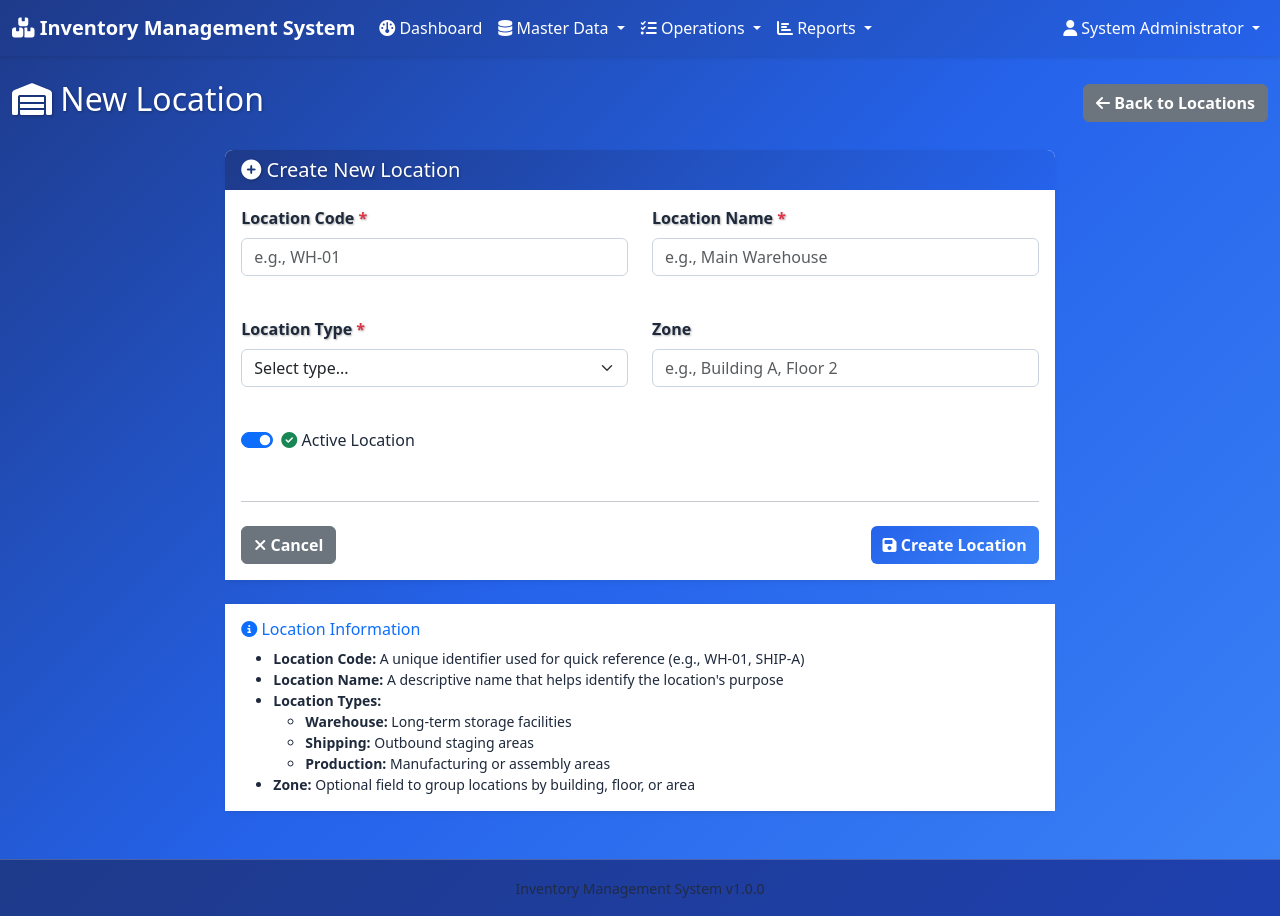
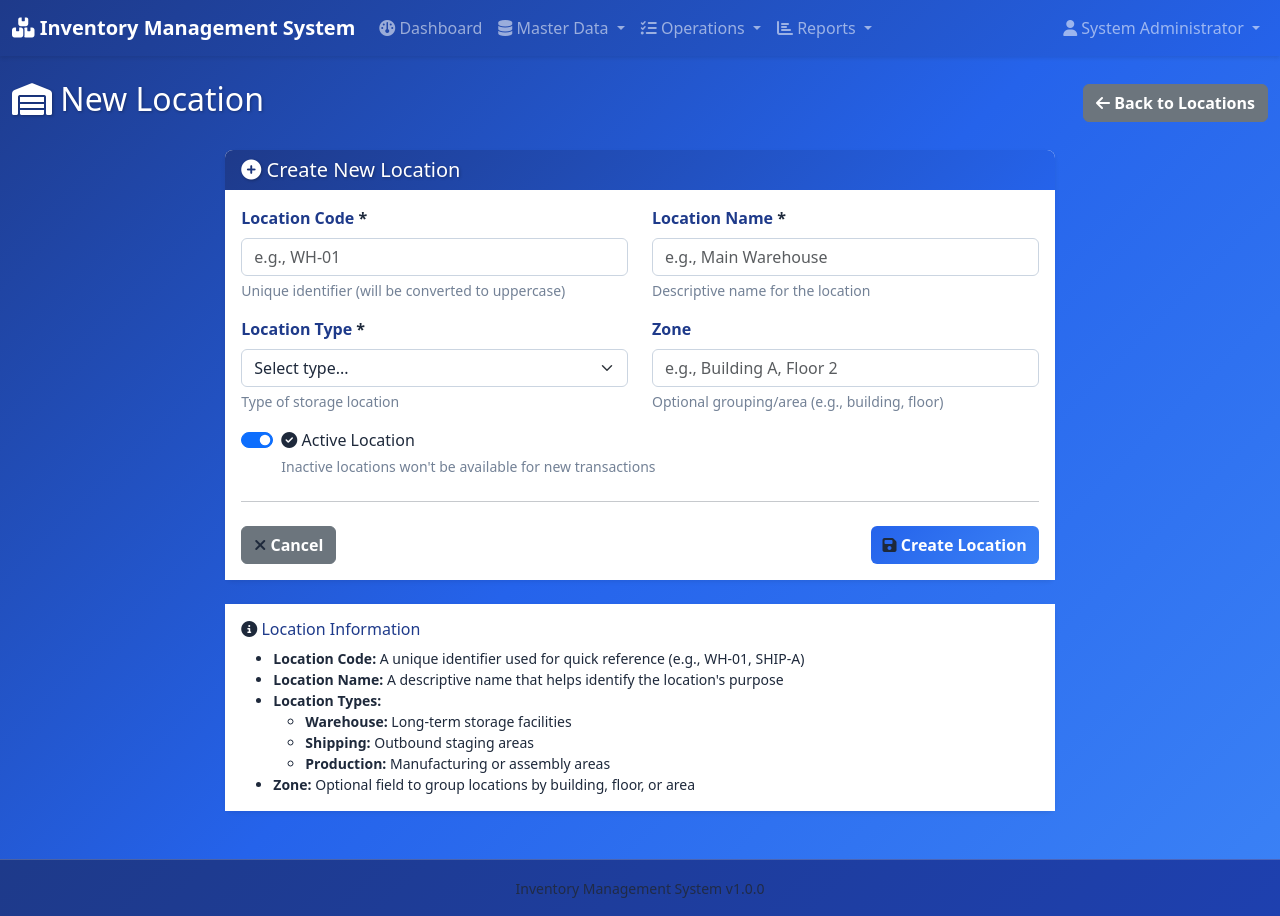
Before and after one commit to vladutzeloo/inventory-management, a Flask app: page /locations/new in a window 1280 px wide. Run offline with Flask 3, Linux system fonts and the light colour scheme; a user stored in the database is signed in.

Commit message:
Fix text visibility - remove white on white issues
Critical visibility fixes:
- Fixed white text appearing on white card backgrounds
- Card bodies now have dark text (#1e293b) for proper readability
- Form labels inside cards are now dark blue instead of white
- Table text remains dark on white background
- Badges and buttons maintain white text on colored backgrounds
- Page headers outside cards remain white on blue gradient
- Form controls have dark text for readability
- Links inside tables are blue with proper contrast

Color Hierarchy:
- Blue gradient background: white text
- White cards: dark text (#1e293b)
- Colored elements (buttons, badges, headers): white text
- Table headers: white text on blue gradient
- Table body: dark text on white background

All text is now properly visible with excellent contrast ratios.

```diff
--- a/inventory-management/static/css/style.css
+++ b/inventory-management/static/css/style.css
@@ -24,21 +24,16 @@ body {
     flex: 1;
 }
 
-.container-fluid > * {
+/* Default white text on blue background */
+.container-fluid > h1,
+.container-fluid > h2,
+.container-fluid > h3,
+.container-fluid > h4,
+.container-fluid > h5,
+.container-fluid > h6,
+.container-fluid > p,
+.container-fluid > div:not(.card) {
     color: white;
-}
-
-/* Text color overrides for better visibility */
-p, span, div, label, a:not(.btn) {
-    color: white;
-}
-
-.card-body p,
-.card-body span:not(.badge),
-.card-body div,
-.card-body label,
-.card-body a:not(.btn) {
-    color: #1e293b;
 }
 
 /* ============================================
@@ -112,7 +107,23 @@ p, span, div, label, a:not(.btn) {
 
 .card-body {
     background-color: white;
-    color: #1e293b;
+    color: #1e293b !important;
+}
+
+.card-body * {
+    color: #1e293b !important;
+}
+
+.card-body .badge {
+    color: white !important;
+}
+
+.card-body .btn {
+    color: white !important;
+}
+
+.card-body a.btn {
+    color: white !important;
 }
 
 /* ============================================
@@ -255,7 +266,19 @@ p, span, div, label, a:not(.btn) {
 }
 
 .table tbody td {
-    color: #1e293b;
+    color: #1e293b !important;
+}
+
+.table tbody td .badge {
+    color: white !important;
+}
+
+.table tbody td a {
+    color: var(--secondary-blue) !important;
+}
+
+.table tbody td a:hover {
+    color: var(--primary-blue) !important;
 }
 
 .table-hover tbody tr {
@@ -269,8 +292,12 @@ p, span, div, label, a:not(.btn) {
 }
 
 .table-hover tbody tr:hover td {
-    color: var(--primary-blue);
+    color: var(--primary-blue) !important;
     font-weight: 500;
+}
+
+.table-hover tbody tr:hover td .badge {
+    color: white !important;
 }
 
 /* ============================================
@@ -283,6 +310,11 @@ p, span, div, label, a:not(.btn) {
     text-shadow: 1px 1px 2px rgba(0, 0, 0, 0.3);
 }
 
+.card-body .form-label {
+    color: var(--primary-blue) !important;
+    text-shadow: none;
+}
+
 .form-control:focus,
 .form-select:focus {
     border-color: var(--secondary-blue);
@@ -293,11 +325,16 @@ p, span, div, label, a:not(.btn) {
 .form-select {
     border: 1px solid #cbd5e1;
     transition: all 0.2s ease;
+    color: #1e293b;
 }
 
 .form-text {
     color: white !important;
     opacity: 0.9;
+}
+
+.card-body .form-text {
+    color: #64748b !important;
 }
 
 /* ============================================
@@ -520,7 +557,7 @@ h1, h2, h3, h4, h5, h6 {
 .card-body h4,
 .card-body h5,
 .card-body h6 {
-    color: var(--primary-blue);
+    color: var(--primary-blue) !important;
     text-shadow: none;
 }
 
@@ -528,6 +565,12 @@ h1, h2, h3, h4, h5, h6 {
     border-bottom: 2px solid var(--secondary-blue);
     padding-bottom: 0.5rem;
     margin-bottom: 1.5rem;
+}
+
+/* Page title outside cards */
+.container-fluid > .d-flex h2,
+.container-fluid > .d-flex h1 {
+    color: white !important;
 }
 
 /* ============================================
```
